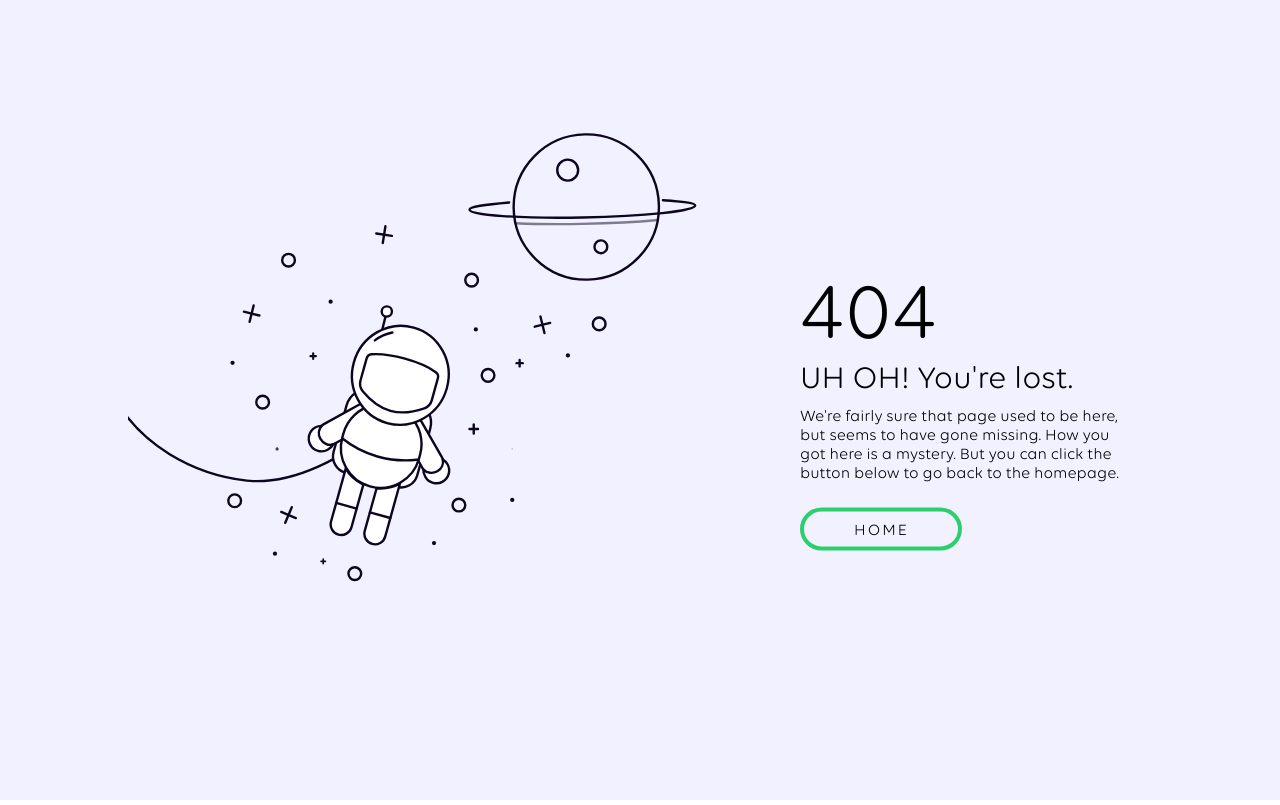
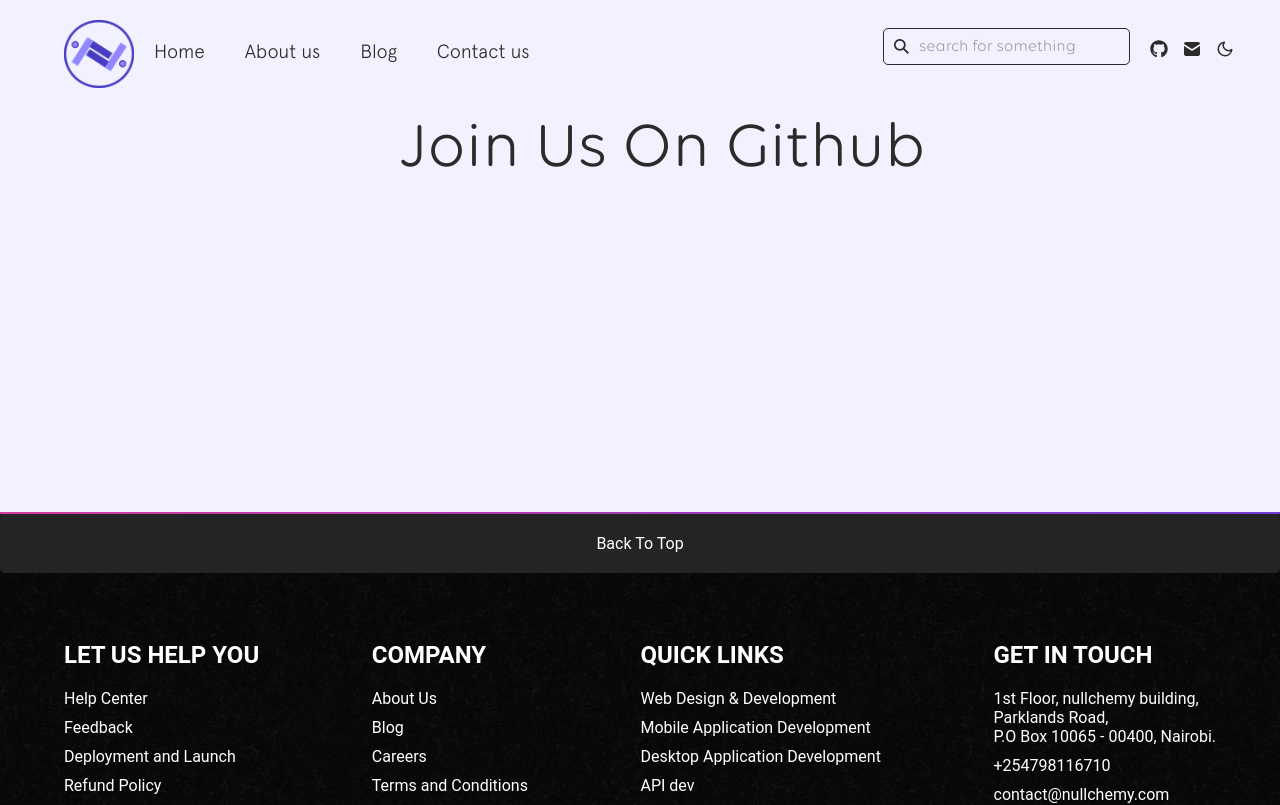
Before and after one commit to nullchemy/nullchemy, a React (Create React App) app: page /join in a window 1280 px wide. Before the commit this address had no page. Shown: the top 805 px of the page. Built offline with nearby package versions, Linux system fonts and the light colour scheme.

Commit message:
added join us page to our github org

```diff
--- a/src/Routes.tsx
+++ b/src/Routes.tsx
@@ -10,6 +10,7 @@ import Contact from './routes/Contact'
 import NotFound from './routes/NotFound'
 import Blogs from './routes/Blogs'
 import About from './routes/About'
+import Join from './routes/Join'
 
 const router = createBrowserRouter(
   createRoutesFromElements(
@@ -18,6 +19,7 @@ const router = createBrowserRouter(
       <Route path="/about" element={<About />} />
       <Route path="/contact" element={<Contact />} />
       <Route path="/blogs" element={<Blogs />} />
+      <Route path="/join" element={<Join />} />
       <Route path="*" element={<NotFound />} />
     </>
   )
--- a/src/components/Footer.tsx
+++ b/src/components/Footer.tsx
@@ -44,8 +44,8 @@ const Footer = () => {
                     </Link>
                   </li>
                   <li className="fnavLink">
-                    <Link to="/contact-us" className="fnavLnk">
-                      Contact Us
+                    <Link to="/contact" className="fnavLnk">
+                      Feedback
                     </Link>
                   </li>
                   <li className="fnavLink">
@@ -184,8 +184,8 @@ const Footer = () => {
                     </Link>
                   </li>
                   <li className="fnavLink">
-                    <Link to="/currency-converter" className="fnavLnk">
-                      Currency Coverter
+                    <Link to="/contact" className="fnavLnk">
+                      Contact Us
                     </Link>
                   </li>
                 </ul>
--- /dev/null
+++ b/src/routes/Join.tsx
@@ -0,0 +1,25 @@
+import React, { Fragment } from 'react'
+import '../styles/css/join.css'
+import Header from '../components/Header'
+import Footer from '../components/Footer'
+
+const Join = () => {
+  return (
+    <Fragment>
+      <Header />
+      <div className="joingithub">
+        <div className="jgcontainer">
+          <div className="jgwrapper">
+            <h2 className="jgTitle">Join us on Github</h2>
+            <form className="jgform">
+              <div className="jgformGroup"></div>
+            </form>
+          </div>
+        </div>
+      </div>
+      <Footer />
+    </Fragment>
+  )
+}
+
+export default Join
--- /dev/null
+++ b/src/styles/css/join.css
@@ -0,0 +1,15 @@
+.joingithub {
+  height: 50vh;
+}
+.joingithub .jgcontainer {
+  margin: 0 5%;
+}
+.joingithub .jgcontainer .jgwrapper .jgTitle {
+  text-align: center;
+  font-size: 4rem;
+  color: var(--text-color);
+  font-weight: 600;
+  line-height: 4rem;
+  text-transform: capitalize;
+  margin-left: 45px;
+}/*# sourceMappingURL=join.css.map */
--- /dev/null
+++ b/src/styles/scss/join.scss
@@ -0,0 +1,17 @@
+.joingithub {
+  height: 50vh;
+  .jgcontainer {
+    margin: 0 5%;
+    .jgwrapper {
+      .jgTitle {
+        text-align: center;
+        font-size: 4rem;
+        color: var(--text-color);
+        font-weight: 600;
+        line-height: 4rem;
+        text-transform: capitalize;
+        margin-left: 45px;
+      }
+    }
+  }
+}
```
Also changed, not shown: 2 other files (tests, documents, lock files or other folders).
